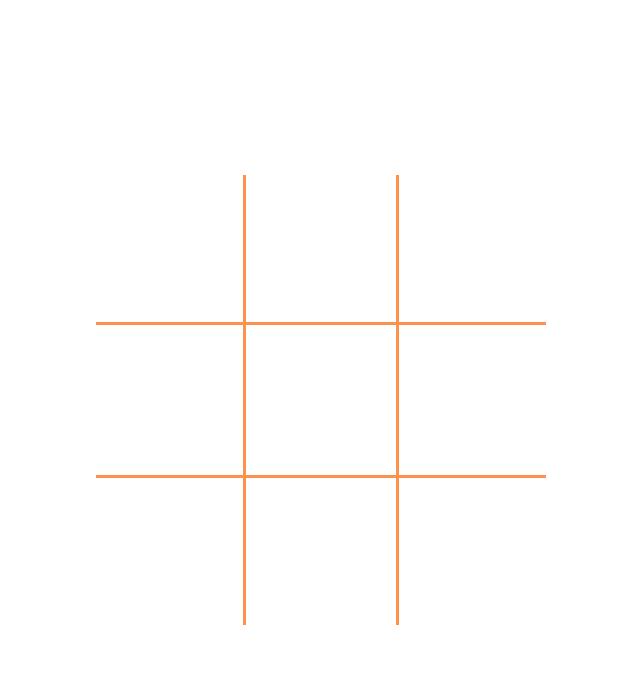
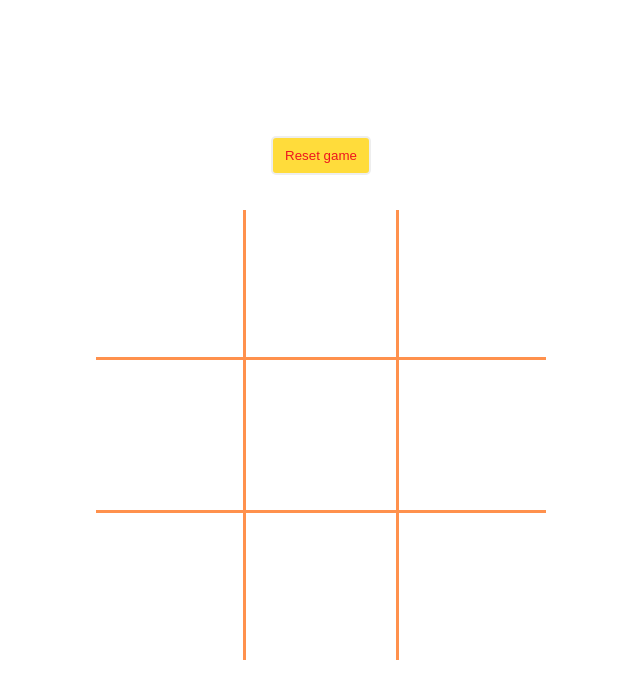
Before and after one commit to yousefkmail/tic-tac-toe, a React (Create React App) app: page / in a window 1280 px wide. Shown: the top 698 px of the page, without its empty margins (319-959 px from the left). Built offline with nearby package versions, Linux system fonts and the light colour scheme.

Commit message:
Feat:add scoreboard functionality

```diff
--- a/package.json
+++ b/package.json
@@ -10,6 +10,7 @@
     "@types/node": "^16.18.12",
     "@types/react": "^18.0.28",
     "@types/react-dom": "^18.0.11",
+    "framer-motion": "^9.1.1",
     "react": "^18.2.0",
     "react-dom": "^18.2.0",
     "react-scripts": "5.0.1",
--- /dev/null
+++ b/src/Components/Button/Button.module.css
@@ -0,0 +1,14 @@
+.button {
+  padding: 10px;
+  width: 100px;
+  background-color: #ffdc3b;
+  border: 2px solid #eee;
+  color: #ee151f;
+  border-radius: 5px;
+  transition: 0.2s;
+  cursor: pointer;
+}
+
+.button:hover {
+  scale: 1.1;
+}
--- /dev/null
+++ b/src/Components/Button/Button.tsx
@@ -0,0 +1,14 @@
+import style from "./Button.module.css";
+interface props {
+  ResetClick: () => void;
+  value: string;
+}
+const Button = ({ ResetClick, value }: props) => {
+  return (
+    <button onClick={ResetClick} className={style.button}>
+      {value}
+    </button>
+  );
+};
+
+export default Button;
--- a/src/Components/ScoreBoard/ScoreBoard.tsx
+++ b/src/Components/ScoreBoard/ScoreBoard.tsx
@@ -1,14 +1,19 @@
-import { useEffect, useState } from "react";
+import { Dispatch, SetStateAction, useEffect, useState } from "react";
 import BoardSquare from "../BoardSquare/BoardSquare";
 import style from "./ScoreBoard.module.css";
 
-const ScoreBoard = () => {
+interface props {
+  setWinner: Dispatch<SetStateAction<string | null>>;
+  SquaresValues: string[];
+  setSquaresValues: Dispatch<SetStateAction<string[]>>;
+}
+
+const ScoreBoard = ({ setWinner, SquaresValues, setSquaresValues }: props) => {
   // since there is only 2 possibilities then false means Banana
   //true means Apple.
   const [nextValue, setNextValue] = useState<boolean>(false);
 
   //values of the squares
-  const [SquaresValues, setSquaresValues] = useState<string[]>([]);
 
   //function to pass for all squares in the board to edit its value when clicked
   const handleClick = (index: number) => {
@@ -17,6 +22,7 @@ const ScoreBoard = () => {
 
   const setSquareValue = (index: number) => {
     const newValues = [...SquaresValues];
+    if (newValues[index]) return;
     newValues[index] = nextValue ? "Apple" : "Banana";
     setSquaresValues(newValues);
     setNextValue(!nextValue);
@@ -42,7 +48,7 @@ const ScoreBoard = () => {
         SquaresValues[a] === SquaresValues[b] &&
         SquaresValues[a] === SquaresValues[c]
       ) {
-        console.log(SquaresValues[a] + " Is the winner");
+        setWinner(SquaresValues[a]);
       }
     });
   };
--- /dev/null
+++ b/src/Components/WinnerPopUp/WinnerPopUp.module.css
@@ -0,0 +1,23 @@
+.popupbackgroud {
+  position: fixed;
+  width: 100vw;
+  height: 100vh;
+  z-index: 10;
+  background-color: rgba(0, 0, 0, 0.214);
+  display: flex;
+  justify-content: center;
+  align-items: center;
+  transition: all 1s ease-in-out;
+}
+
+.container {
+  display: flex;
+  flex-direction: column;
+  justify-content: space-evenly;
+  width: auto;
+  padding: 20px;
+  align-items: center;
+  background-color: yellow;
+  border-radius: 7px;
+  overflow: hidden;
+}
--- /dev/null
+++ b/src/Components/WinnerPopUp/WinnerPopUp.tsx
@@ -0,0 +1,26 @@
+import style from "./WinnerPopUp.module.css";
+import { AnimatePresence, motion } from "framer-motion";
+import Button from "../Button/Button";
+interface props {
+  winner: string | null;
+  resetGame: () => void;
+}
+
+const WinnerPopUp = ({ winner, resetGame }: props) => {
+  return winner ? (
+    <div className={style.popupbackgroud}>
+      <motion.div
+        className={style.container}
+        initial={{ scale: 0 }}
+        animate={{ scale: 1 }}
+      >
+        <h3>{winner + " Won the game"}</h3>
+
+        <Button value="Reset game" ResetClick={resetGame} />
+      </motion.div>
+    </div>
+  ) : (
+    <></>
+  );
+};
+export default WinnerPopUp;
--- a/src/Pages/MainPage/MainPage.module.css
+++ b/src/Pages/MainPage/MainPage.module.css
@@ -1,7 +1,9 @@
 .container {
   display: flex;
+  flex-direction: column;
   justify-content: center;
   align-items: center;
   min-height: 100vh;
+  gap: 30px;
   min-width: 100vw;
 }
--- a/src/Pages/MainPage/MainPage.tsx
+++ b/src/Pages/MainPage/MainPage.tsx
@@ -1,9 +1,25 @@
+import { useState } from "react";
+import Button from "../../Components/Button/Button";
 import ScoreBoard from "../../Components/ScoreBoard/ScoreBoard";
+import WinnerPopUp from "../../Components/WinnerPopUp/WinnerPopUp";
 import style from "./MainPage.module.css";
 const MainPage = () => {
+  const [winner, setWinner] = useState<string | null>(null);
+  const [SquaresValues, setSquaresValues] = useState<string[]>([]);
+
+  const resetGame = () => {
+    setWinner(null);
+    setSquaresValues([]);
+  };
   return (
     <div className={style.container}>
-      <ScoreBoard />
+      <Button value="Reset game" ResetClick={resetGame} />
+      <WinnerPopUp resetGame={resetGame} winner={winner} />
+      <ScoreBoard
+        setWinner={setWinner}
+        setSquaresValues={setSquaresValues}
+        SquaresValues={SquaresValues}
+      />
     </div>
   );
 };
```
Also changed, not shown: 1 other file (tests, documents, lock files or other folders).
